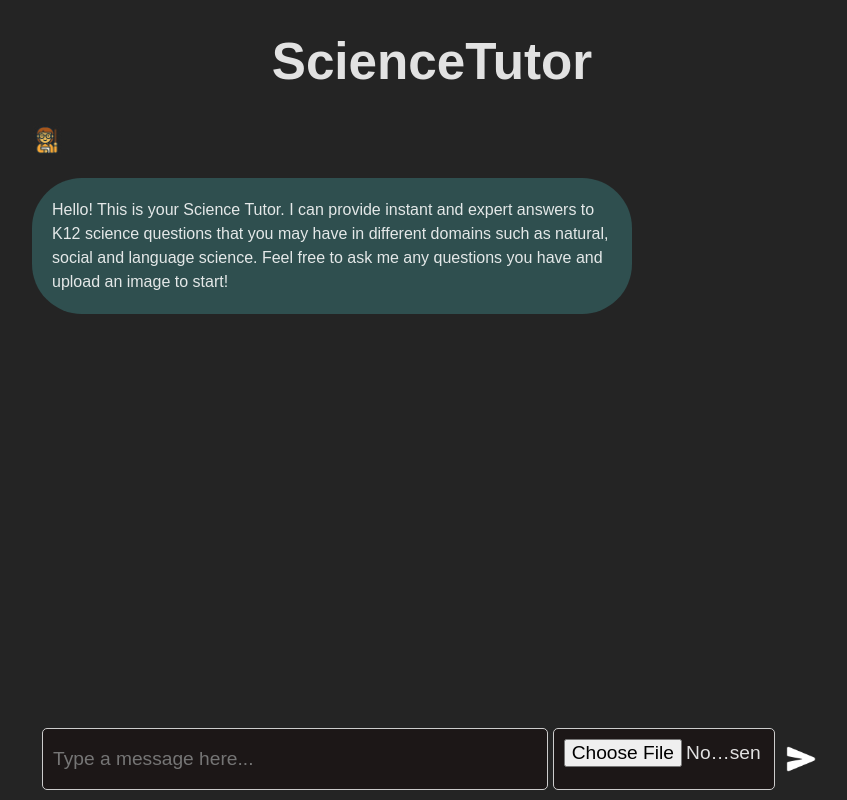
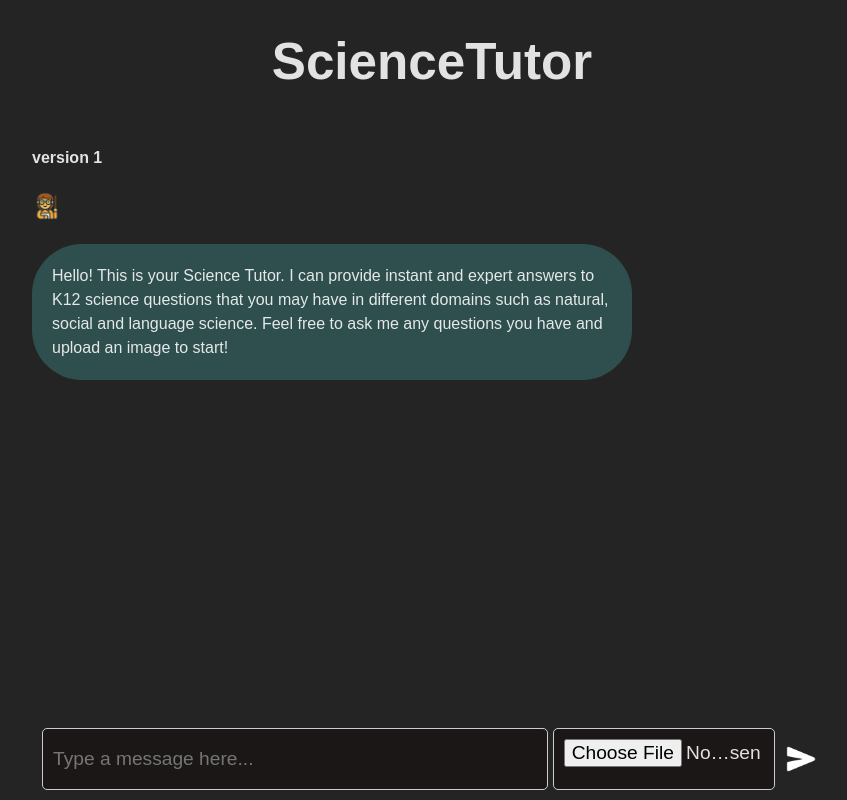
Before and after one commit to luoziqing99/AC215_ScienceTutor, a React (Vite) app in the folder src/frontend/: page / in a window 1280 px wide. Shown: the whole page, without its empty margins (208-1055 px from the left). Built offline with nearby package versions, Linux system fonts and the light colour scheme; no server answers.

Commit message:
add version in frontend

```diff
--- a/src/frontend/src/App.jsx
+++ b/src/frontend/src/App.jsx
@@ -2,8 +2,7 @@ import React, { useState, useEffect } from "react";
 import "./App.css";
 import { Configuration, OpenAIApi } from "openai";
 
-const BASE_API_URL = process.env.REACT_APP_BASE_API_URL;
-const APP_VERSION = 1.1;
+const APP_VERSION = 1.0;
 
 // Reference: https://github.com/EBEREGIT/react-chatgpt-tutorial
 
@@ -86,8 +85,7 @@ function App() {
     setImage(null);
 
     console.log("Trying to send", chats, formData)
-    fetch(BASE_API_URL + "/chat", {
-    // fetch("http://127.0.0.1:5000/chat", {
+    fetch("http://127.0.0.1:5000/chat", {
     // fetch("http://34.125.158.148:5000/chat", {
       "method": "POST",
       body: formData
@@ -119,6 +117,7 @@ function App() {
 
       <main className="main-container">
         <h1>ScienceTutor</h1>
+        <h4>version {APP_VERSION}</h4>
 
         <section>
           {chats && chats.length
```
